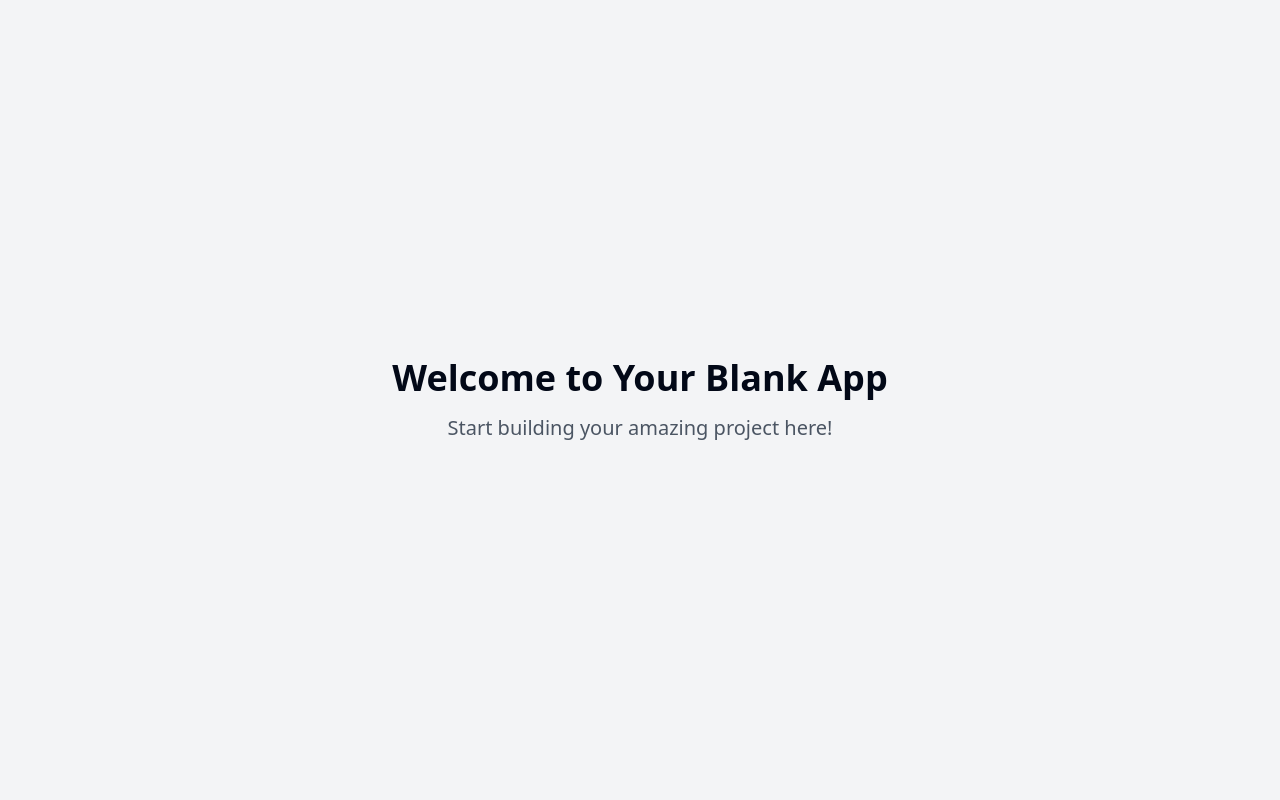
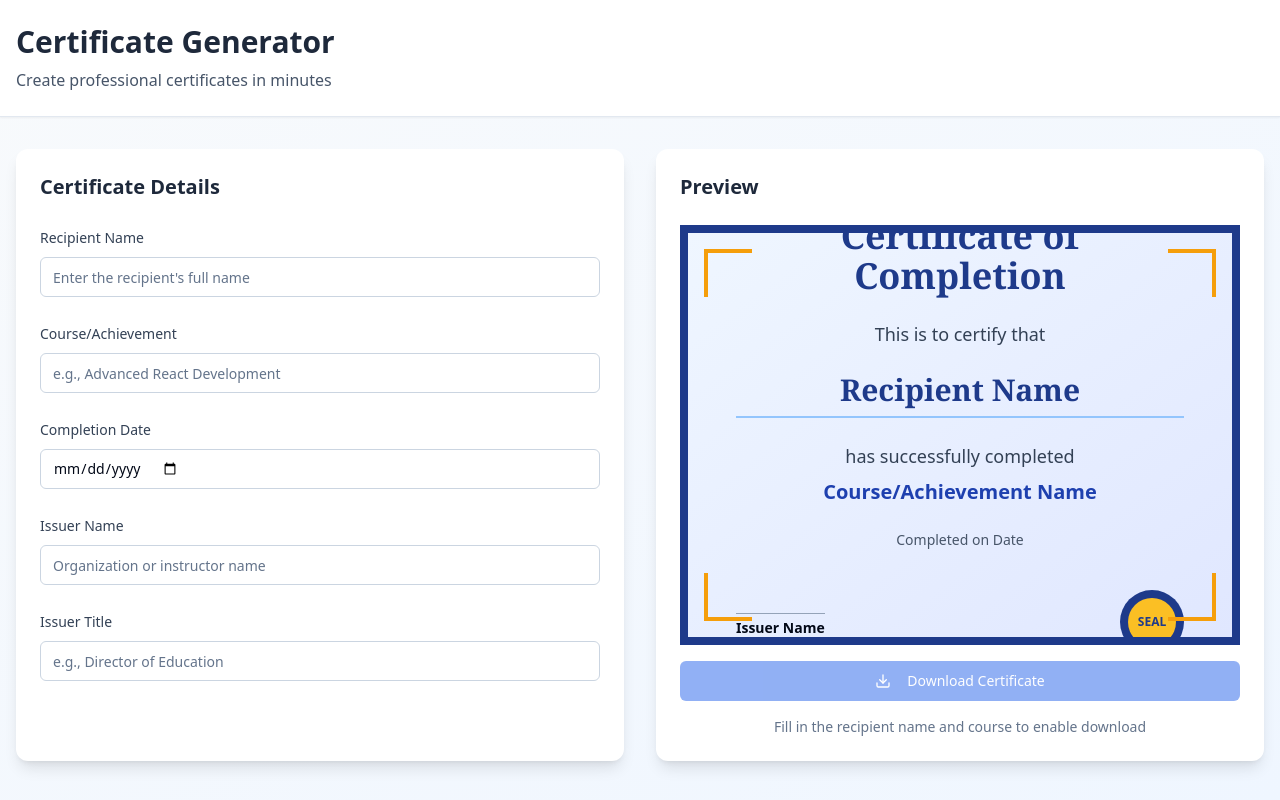
Before and after one commit to mujamnut/paper-trail-certs, a React (Vite) app: page / in a window 1280 px wide. Built offline with nearby package versions, Linux system fonts and the light colour scheme.

Commit message:
Add certificate generator

```diff
--- /dev/null
+++ b/src/components/CertificateForm.tsx
@@ -0,0 +1,90 @@
+
+import React from 'react';
+import { Input } from '@/components/ui/input';
+import { Label } from '@/components/ui/label';
+import { CertificateData } from '@/pages/Index';
+
+interface CertificateFormProps {
+  data: CertificateData;
+  onChange: (data: CertificateData) => void;
+}
+
+const CertificateForm: React.FC<CertificateFormProps> = ({ data, onChange }) => {
+  const handleChange = (field: keyof CertificateData, value: string) => {
+    onChange({
+      ...data,
+      [field]: value
+    });
+  };
+
+  return (
+    <div className="space-y-6">
+      <div className="space-y-2">
+        <Label htmlFor="recipientName" className="text-slate-700 font-medium">
+          Recipient Name
+        </Label>
+        <Input
+          id="recipientName"
+          placeholder="Enter the recipient's full name"
+          value={data.recipientName}
+          onChange={(e) => handleChange('recipientName', e.target.value)}
+          className="border-slate-300 focus:border-blue-500 focus:ring-blue-500"
+        />
+      </div>
+
+      <div className="space-y-2">
+        <Label htmlFor="courseName" className="text-slate-700 font-medium">
+          Course/Achievement
+        </Label>
+        <Input
+          id="courseName"
+          placeholder="e.g., Advanced React Development"
+          value={data.courseName}
+          onChange={(e) => handleChange('courseName', e.target.value)}
+          className="border-slate-300 focus:border-blue-500 focus:ring-blue-500"
+        />
+      </div>
+
+      <div className="space-y-2">
+        <Label htmlFor="completionDate" className="text-slate-700 font-medium">
+          Completion Date
+        </Label>
+        <Input
+          id="completionDate"
+          type="date"
+          value={data.completionDate}
+          onChange={(e) => handleChange('completionDate', e.target.value)}
+          className="border-slate-300 focus:border-blue-500 focus:ring-blue-500"
+        />
+      </div>
+
+      <div className="space-y-2">
+        <Label htmlFor="issuerName" className="text-slate-700 font-medium">
+          Issuer Name
+        </Label>
+        <Input
+          id="issuerName"
+          placeholder="Organization or instructor name"
+          value={data.issuerName}
+          onChange={(e) => handleChange('issuerName', e.target.value)}
+          className="border-slate-300 focus:border-blue-500 focus:ring-blue-500"
+        />
+      </div>
+
+      <div className="space-y-2">
+        <Label htmlFor="issuerTitle" className="text-slate-700 font-medium">
+          Issuer Title
+        </Label>
+        <Input
+          id="issuerTitle"
+          placeholder="e.g., Director of Education"
+          value={data.issuerTitle}
+          onChange={(e) => handleChange('issuerTitle', e.target.value)}
+          className="border-slate-300 focus:border-blue-500 focus:ring-blue-500"
+        />
+      </div>
+    </div>
+  );
+};
+
+export default CertificateForm;
--- /dev/null
+++ b/src/components/CertificatePreview.tsx
@@ -0,0 +1,118 @@
+
+import React, { useRef } from 'react';
+import { Button } from '@/components/ui/button';
+import { Download } from 'lucide-react';
+import { CertificateData } from '@/pages/Index';
+import { toast } from '@/hooks/use-toast';
+
+interface CertificatePreviewProps {
+  data: CertificateData;
+}
+
+const CertificatePreview: React.FC<CertificatePreviewProps> = ({ data }) => {
+  const certificateRef = useRef<HTMLDivElement>(null);
+
+  const formatDate = (dateString: string) => {
+    if (!dateString) return '';
+    const date = new Date(dateString);
+    return date.toLocaleDateString('en-US', {
+      year: 'numeric',
+      month: 'long',
+      day: 'numeric'
+    });
+  };
+
+  const downloadCertificate = async () => {
+    if (!certificateRef.current) return;
+
+    try {
+      // Simple download functionality using html2canvas would require adding the library
+      // For now, we'll show a toast message
+      toast({
+        title: "Download Feature",
+        description: "Certificate download functionality would be implemented with html2canvas library.",
+      });
+    } catch (error) {
+      toast({
+        title: "Download Failed",
+        description: "There was an error downloading the certificate.",
+        variant: "destructive",
+      });
+    }
+  };
+
+  return (
+    <div className="space-y-4">
+      {/* Certificate */}
+      <div
+        ref={certificateRef}
+        className="bg-gradient-to-br from-blue-50 to-indigo-100 border-8 border-blue-900 p-8 aspect-[4/3] flex flex-col justify-center items-center text-center relative overflow-hidden"
+        style={{ minHeight: '400px' }}
+      >
+        {/* Decorative corner elements */}
+        <div className="absolute top-4 left-4 w-12 h-12 border-t-4 border-l-4 border-gold-500"></div>
+        <div className="absolute top-4 right-4 w-12 h-12 border-t-4 border-r-4 border-gold-500"></div>
+        <div className="absolute bottom-4 left-4 w-12 h-12 border-b-4 border-l-4 border-gold-500"></div>
+        <div className="absolute bottom-4 right-4 w-12 h-12 border-b-4 border-r-4 border-gold-500"></div>
+
+        {/* Certificate Content */}
+        <div className="space-y-6 max-w-md">
+          <h1 className="text-4xl font-serif font-bold text-blue-900 mb-4">
+            Certificate of Completion
+          </h1>
+
+          <div className="text-lg text-slate-700">
+            <p className="mb-2">This is to certify that</p>
+          </div>
+
+          <div className="text-3xl font-serif font-bold text-blue-900 border-b-2 border-blue-300 pb-2 mb-4">
+            {data.recipientName || 'Recipient Name'}
+          </div>
+
+          <div className="text-lg text-slate-700 space-y-2">
+            <p>has successfully completed</p>
+            <div className="text-xl font-semibold text-blue-800">
+              {data.courseName || 'Course/Achievement Name'}
+            </div>
+          </div>
+
+          <div className="text-sm text-slate-600 mt-6">
+            <p>Completed on {formatDate(data.completionDate) || 'Date'}</p>
+          </div>
+
+          <div className="flex justify-between items-end mt-8 pt-4">
+            <div className="text-center">
+              <div className="border-t border-slate-400 pt-1 text-sm">
+                <div className="font-semibold">{data.issuerName || 'Issuer Name'}</div>
+                <div className="text-xs text-slate-600">{data.issuerTitle || 'Title'}</div>
+              </div>
+            </div>
+            <div className="w-16 h-16 rounded-full bg-blue-900 flex items-center justify-center">
+              <div className="w-12 h-12 rounded-full bg-gold-400 flex items-center justify-center">
+                <div className="text-blue-900 font-bold text-xs">SEAL</div>
+              </div>
+            </div>
+          </div>
+        </div>
+      </div>
+
+      {/* Download Button */}
+      <Button
+        onClick={downloadCertificate}
+        className="w-full bg-blue-600 hover:bg-blue-700 text-white"
+        disabled={!data.recipientName || !data.courseName}
+      >
+        <Download className="w-4 h-4 mr-2" />
+        Download Certificate
+      </Button>
+
+      {(!data.recipientName || !data.courseName) && (
+        <p className="text-sm text-slate-500 text-center">
+          Fill in the recipient name and course to enable download
+        </p>
+      )}
+    </div>
+  );
+};
+
+export default CertificatePreview;
--- a/src/pages/Index.tsx
+++ b/src/pages/Index.tsx
@@ -1,11 +1,53 @@
-// Update this page (the content is just a fallback if you fail to update the page)
+
+import React, { useState } from 'react';
+import CertificateForm from '@/components/CertificateForm';
+import CertificatePreview from '@/components/CertificatePreview';
+
+export interface CertificateData {
+  recipientName: string;
+  courseName: string;
+  completionDate: string;
+  issuerName: string;
+  issuerTitle: string;
+}
 
 const Index = () => {
+  const [certificateData, setCertificateData] = useState<CertificateData>({
+    recipientName: '',
+    courseName: '',
+    completionDate: '',
+    issuerName: '',
+    issuerTitle: ''
+  });
+
   return (
-    <div className="min-h-screen flex items-center justify-center bg-gray-100">
-      <div className="text-center">
-        <h1 className="text-4xl font-bold mb-4">Welcome to Your Blank App</h1>
-        <p className="text-xl text-gray-600">Start building your amazing project here!</p>
+    <div className="min-h-screen bg-gradient-to-br from-slate-50 to-blue-50">
+      {/* Header */}
+      <div className="bg-white shadow-sm border-b">
+        <div className="container mx-auto px-4 py-6">
+          <h1 className="text-3xl font-bold text-slate-800">Certificate Generator</h1>
+          <p className="text-slate-600 mt-2">Create professional certificates in minutes</p>
+        </div>
+      </div>
+
+      {/* Main Content */}
+      <div className="container mx-auto px-4 py-8">
+        <div className="grid lg:grid-cols-2 gap-8">
+          {/* Form Section */}
+          <div className="bg-white rounded-xl shadow-lg p-6">
+            <h2 className="text-xl font-semibold text-slate-800 mb-6">Certificate Details</h2>
+            <CertificateForm
+              data={certificateData}
+              onChange={setCertificateData}
+            />
+          </div>
+
+          {/* Preview Section */}
+          <div className="bg-white rounded-xl shadow-lg p-6">
+            <h2 className="text-xl font-semibold text-slate-800 mb-6">Preview</h2>
+            <CertificatePreview data={certificateData} />
+          </div>
+        </div>
       </div>
     </div>
   );
--- a/tailwind.config.ts
+++ b/tailwind.config.ts
@@ -1,3 +1,4 @@
+
 import type { Config } from "tailwindcss";
 
 export default {
@@ -61,6 +62,10 @@ export default {
 					'accent-foreground': 'hsl(var(--sidebar-accent-foreground))',
 					border: 'hsl(var(--sidebar-border))',
 					ring: 'hsl(var(--sidebar-ring))'
+				},
+				'gold': {
+					'400': '#fbbf24',
+					'500': '#f59e0b'
 				}
 			},
 			borderRadius: {
@@ -89,6 +94,9 @@ export default {
 			animation: {
 				'accordion-down': 'accordion-down 0.2s ease-out',
 				'accordion-up': 'accordion-up 0.2s ease-out'
+			},
+			fontFamily: {
+				'serif': ['Georgia', 'Times New Roman', 'serif']
 			}
 		}
 	},
```
